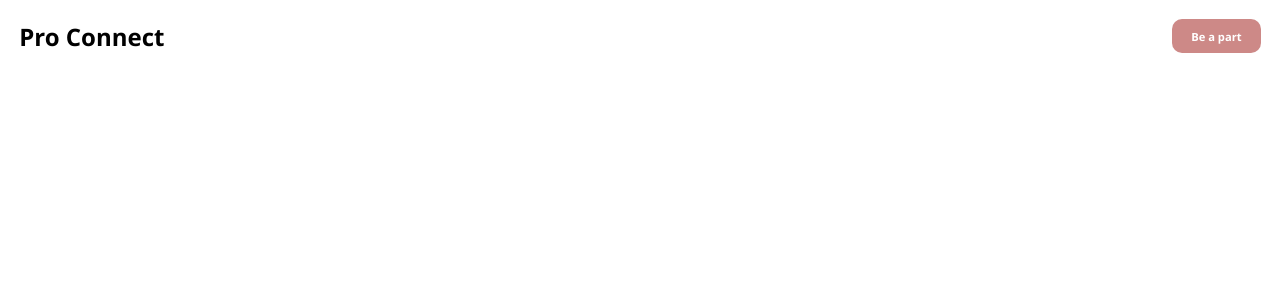
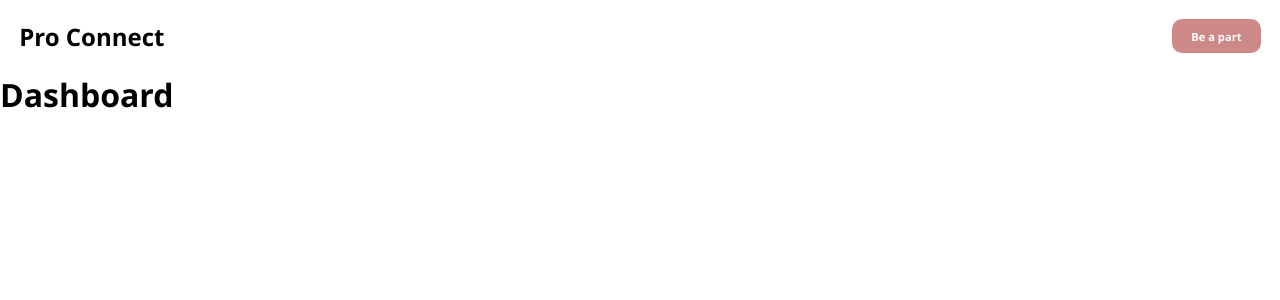
Before and after one commit to Aryanarya01/LinkedIn, a Next.js app in the folder frontend/: page /dashboard in a window 1280 px wide. Shown: the top 300 px of the page. Built offline with nearby package versions, Linux system fonts and the light colour scheme; no server answers; sample sign-in values are in the browser's storage.

Commit message:
DashboardLayout

```diff
--- a/frontend/src/layout/DashboardLayout/index.jsx
+++ b/frontend/src/layout/DashboardLayout/index.jsx
@@ -1,9 +1,29 @@
 import React from 'react'
 
-const index = () => {
+const DashboardLayout = ({children}) => {
   return (
-    <div>index</div>
+    <div>
+         <div className="container">
+
+            <div className="homeContainer">
+
+                <div className="homeContainer__leftBar">
+
+                </div>
+
+            </div>
+
+            <div className="feedContainer">
+                {children}
+            </div>
+
+            <div className="extraContainer">
+
+            </div>
+
+      </div>
+    </div>
   )
 }
 
-export default index
+export default DashboardLayout
--- a/frontend/src/pages/dashboard/index.jsx
+++ b/frontend/src/pages/dashboard/index.jsx
@@ -1,5 +1,6 @@
 import { getAboutUser } from '@/config/redux/action/AuthAction';
 import { getAllPosts } from '@/config/redux/action/PostAction';
+import DashboardLayout from '@/layout/DashboardLayout';
 import UserLayout from '@/layout/UserLayout';
 import { useRouter } from 'next/router'
 import React, { useEffect, useState } from 'react'
@@ -33,25 +34,13 @@ const Dashboard = () => {
 
       <UserLayout>
 
-      <div className="container">
-
-            <div className="homeContainer">
-
-                <div className="homeContainer__leftBar">
-
-                </div>
-
-            </div>
-
-            <div className="feedContainer">
-
-            </div>
-
-            <div className="extraContainer">
-
-            </div>
-
-      </div>
+      <DashboardLayout>
+        <div>
+          <h1>
+            Dashboard
+          </h1>
+        </div>
+      </DashboardLayout>
 
 
       </UserLayout>
```
